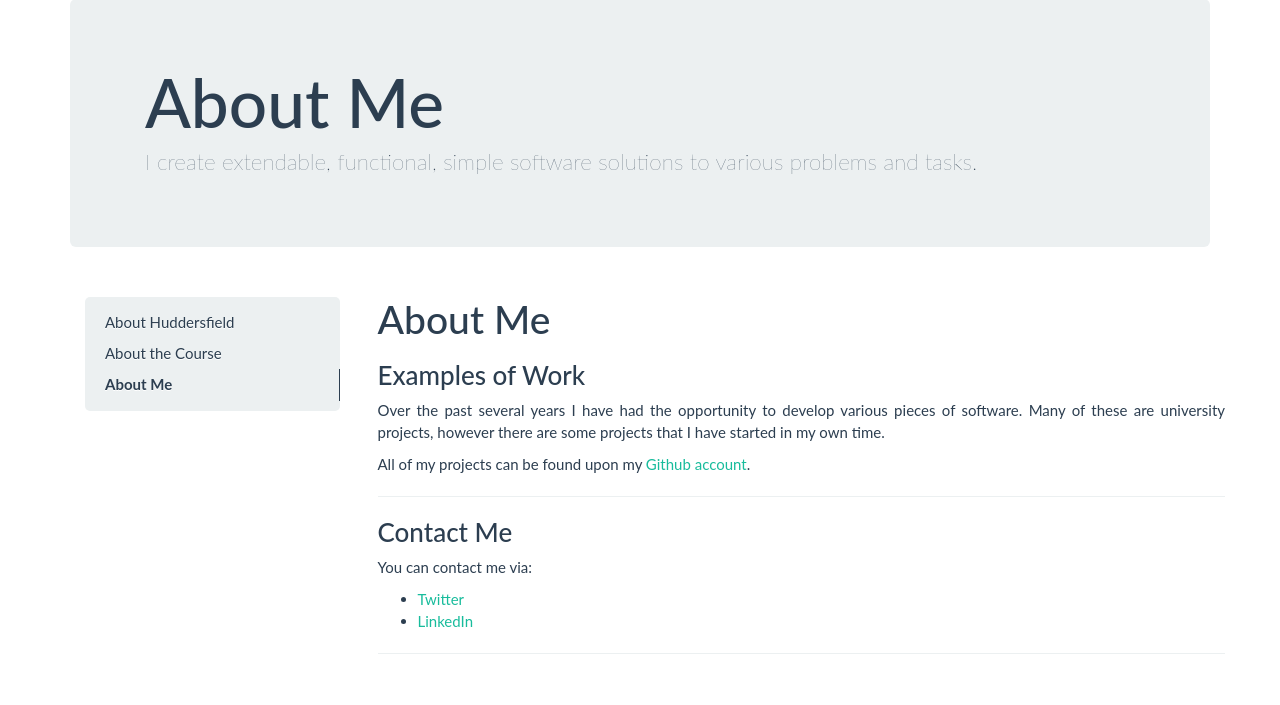
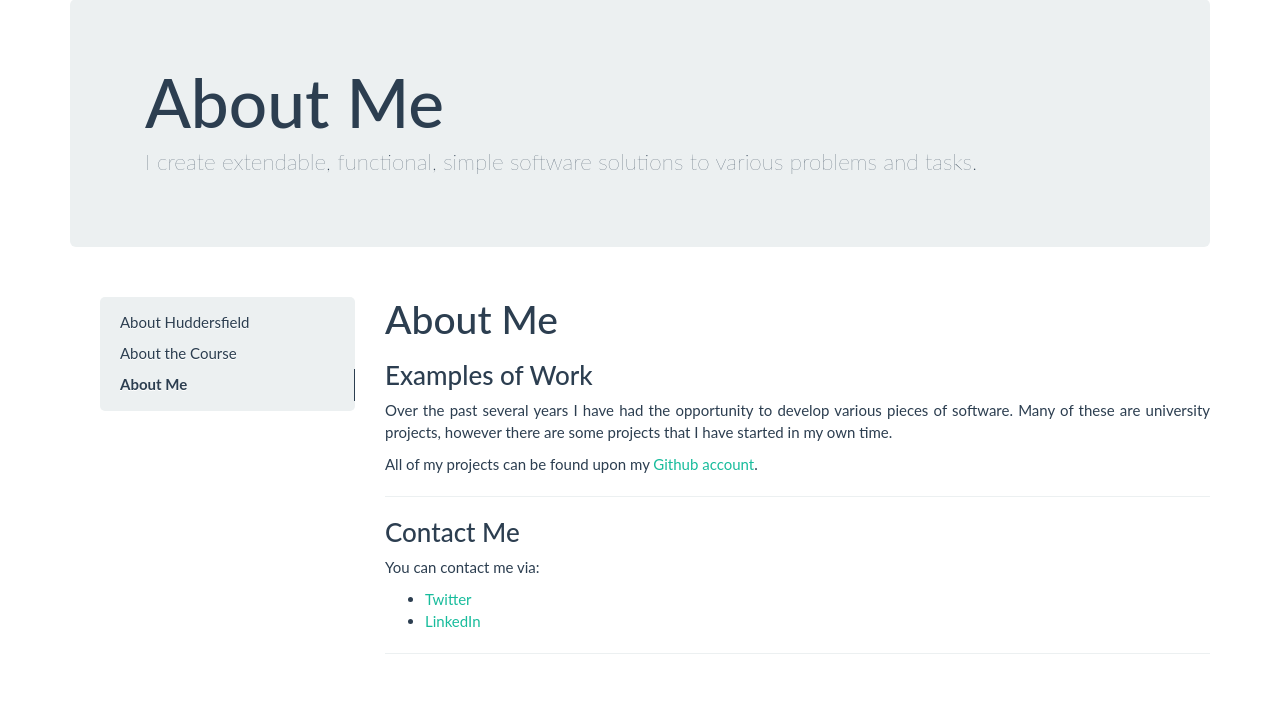
Before and after one commit to LukeHackett/lukehackett.com-php, a CodeIgniter app: page /about/me in a window 1280 px wide. Shown: the part 123-828 px from the top of the page. Run offline with CodeIgniter, Linux system fonts and the light colour scheme.

Commit message:
Utilised the fluid design

```diff
--- a/application/views/about/course.php
+++ b/application/views/about/course.php
@@ -6,7 +6,7 @@
 </div>
 
 <div class="container">
-  <div class="row">
+  <div class="row-fluid">
     <!-- Mini Sidebar -->
     <?php $this->load->view('about/sidebar'); ?>
     <!-- Page Content -->
--- a/application/views/about/huddersfield.php
+++ b/application/views/about/huddersfield.php
@@ -6,7 +6,7 @@
 </div>
 
 <div class="container">
-  <div class="row">
+  <div class="row-fluid">
     <!-- Mini Sidebar -->
     <?php $this->load->view('about/sidebar'); ?>
     <!-- Page Content -->
--- a/application/views/about/me.php
+++ b/application/views/about/me.php
@@ -7,7 +7,7 @@
 </div>
 
 <div class="container">
-  <div class="row">
+  <div class="row-fluid">
     <!-- Mini Sidebar -->
     <?php $this->load->view('about/sidebar'); ?>
     <!-- Page Content -->
--- a/application/views/university/year.php
+++ b/application/views/university/year.php
@@ -6,7 +6,7 @@
 </div>
 
 <div class="container">
-  <div class="row">
+  <div class="row-fluid">
     <!-- Mini Sidebar -->
     <?php $this->load->view('university/sidebar'); ?>
     <!-- Page Content -->
```
